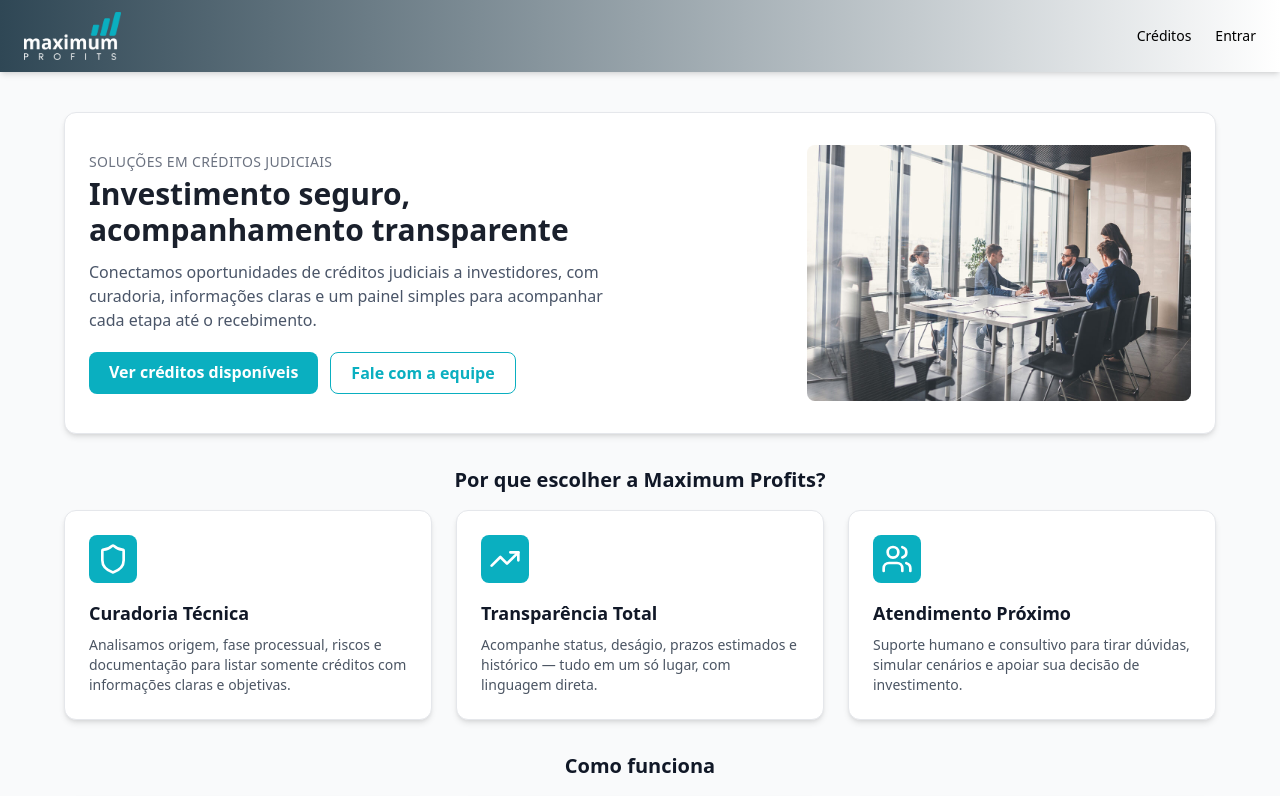
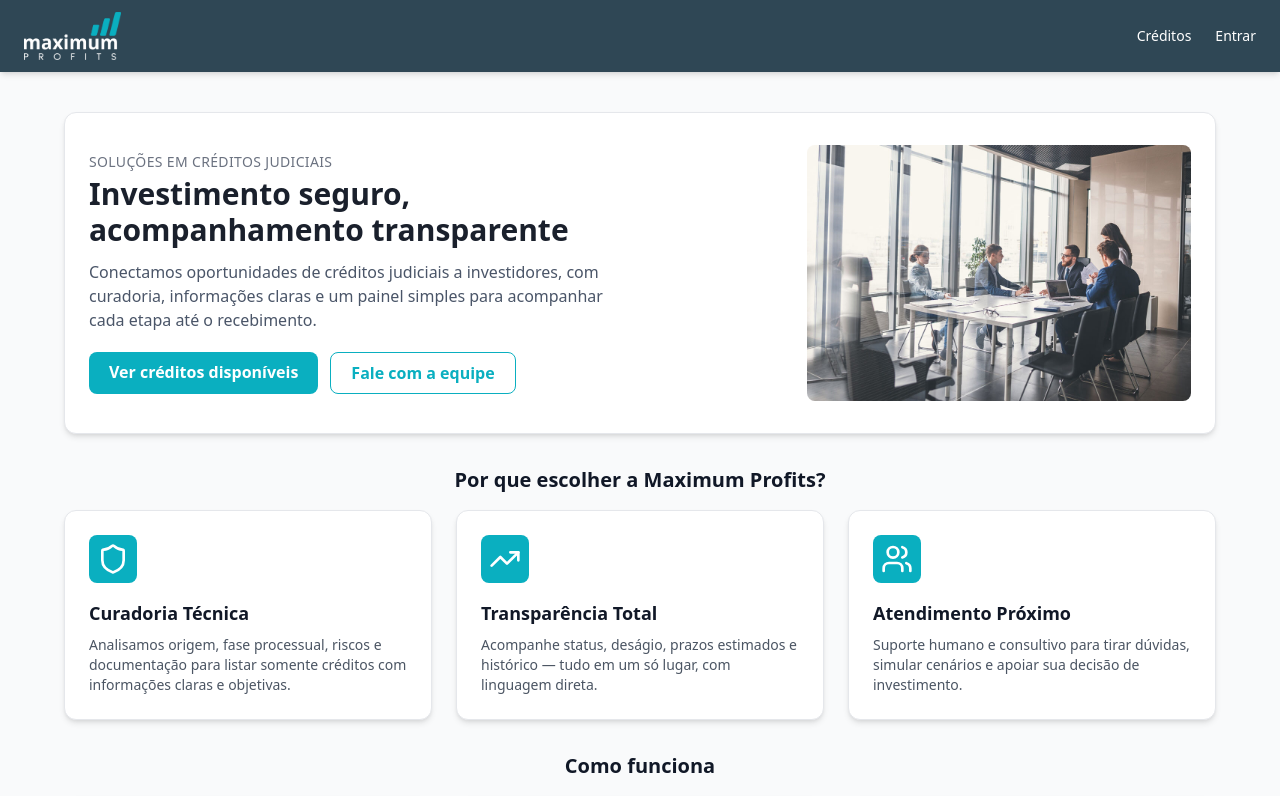
Before and after one commit to skcbroo/front_maximum, a React (Vite) app: page / in a window 1280 px wide. Shown: the top 796 px of the page. Built offline with nearby package versions, Linux system fonts and the light colour scheme.

Commit message:
Update Navbar.jsx

```diff
--- a/src/components/Navbar.jsx
+++ b/src/components/Navbar.jsx
@@ -13,7 +13,7 @@ export default function NavbarLayout({ children }) {
   return (
     <div className="min-h-screen bg-[#F9FAFB] text-[#111827]">
       {/* Navbar */}
-<nav className="bg-gradient-to-r from-[#2F4755] to-white text-black shadow-md px-6 py-3 flex items-center justify-between select-none">
+<nav className="bg-[#2F4755]  text-white shadow-md px-6 py-3 flex items-center justify-between select-none">
         {/* Logo clicável */}
         <div className="flex items-center gap-2">
           <Link to="/">
```
